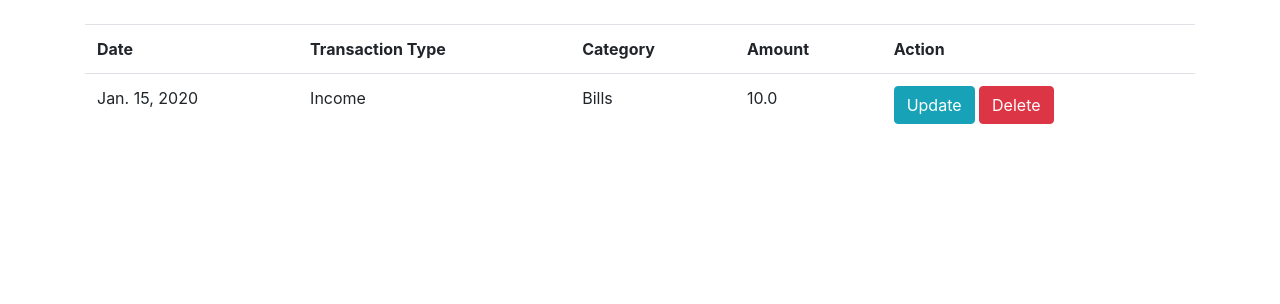
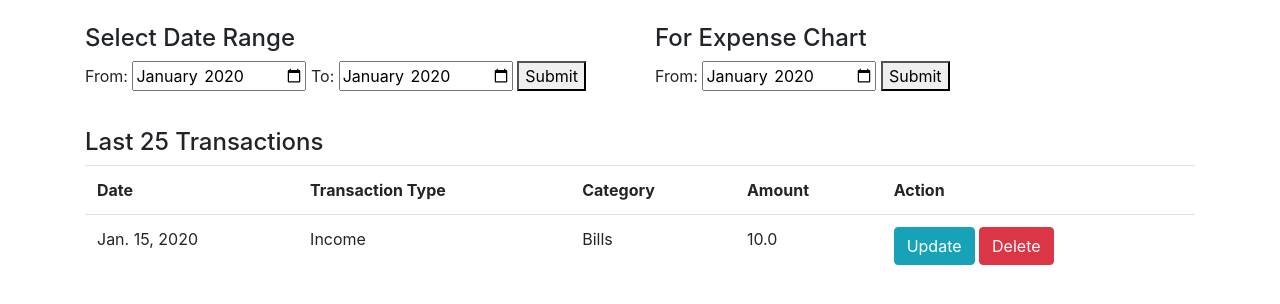
Before and after one commit to indresharma/budgetapp, a Django app: page / in a window 1280 px wide. Shown: the part 56-360 px from the top of the page. Run offline with Django 3.2, Linux system fonts and the light colour scheme; tables that the repository leaves empty hold one stand-in row (values such as "Sample post"); some libraries are stand-ins or nearby versions.

Commit message:
added chart and date range

```diff
--- a/budgetapp/urls.py
+++ b/budgetapp/urls.py
@@ -21,10 +21,11 @@ urlpatterns = [
     path('admin/', admin.site.urls),
     path('', views.home, name='home'),
     path('today/', views.TransactionTodayArchiveView.as_view(), name="today"),
-    path('monthly/', views.monthlyView, name="monthly"),
-    # path('<int:year>/<int:month>/', views.MonthArchiveView.as_view(), name='monthly'),
+    path('monthly/', views.last_month_view, name="monthly"),
+    path('date_range/', views.date_range_view, name='date_range'),
     path('create/', views.TransactionCreateView.as_view(), name='create'),
     path('update/<int:pk>', views.TransactionUpdateView.as_view(), name="update"),
     path('delete/<int:pk>', views.TransactionDeleteView.as_view(), name="delete"),
+    path('chart', views.expense_chart, name="chart"),
 
 ]
--- a/expensemanager/forms.py
+++ b/expensemanager/forms.py
@@ -1,5 +1,7 @@
 from django import forms
 from .models import Transaction
+
+
 
 
 class TransactionForm(forms.ModelForm):
--- a/expensemanager/models.py
+++ b/expensemanager/models.py
@@ -9,6 +9,7 @@ trans_type = [
 
 category_types= [
     ('Bills', 'Bills'),
+    ('Rent', 'Rent'),
     ('Transportation', 'Transportation'),
     ('Shopping', 'Shopping'),
     ('Grocery', 'Grocery'),
@@ -19,7 +20,6 @@ category_types= [
     ('Other Income', 'Other Income'),
 
 ]
-
 
 
 class Transaction(models.Model):
--- a/expensemanager/templates/expensemanager/base.html
+++ b/expensemanager/templates/expensemanager/base.html
@@ -10,6 +10,9 @@
 
     <script src="https://stackpath.bootstrapcdn.com/bootstrap/4.4.1/js/bootstrap.min.js" integrity="sha384-wfSDF2E50Y2D1uUdj0O3uMBJnjuUD4Ih7YwaYd1iqfktj0Uod8GCExl3Og8ifwB6" crossorigin="anonymous"></script>
     <script src="https://code.jquery.com/jquery-3.4.1.js" integrity="sha256-WpOohJOqMqqyKL9FccASB9O0KwACQJpFTUBLTYOVvVU=" crossorigin="anonymous"></script>
+    <!-- chart.js CDN -->
+    <script src="https://cdn.jsdelivr.net/npm/chart.js@2.8.0"></script>
+
 </head>
 <body>
     <div class="shadow p-3 mb-5 bg-white rounded">
--- a/expensemanager/templates/expensemanager/home.html
+++ b/expensemanager/templates/expensemanager/home.html
@@ -1,5 +1,51 @@
 {% extends 'expensemanager/base.html'%}
 {% block body %}
+
+<div class="row">
+    <div class="col-md-12">
+
+    </div>
+</div>
+
+<div class="row">
+    <div class="col-md-6">
+        <h4>Select Date Range</h4>
+        <table class="table">
+            <form method="POST" action="{% url 'date_range' %}" class="form-control">
+                {% csrf_token %}
+                <div class="form-group">
+                <label for="startmonth">From: </label>
+                <input type="month" id="startmonth" name="startmonth" min="2019-01" value="2020-01">
+                <label for="endmonth">To: </label>
+                <input type="month" id="endmonth" name="endmonth" min="2019-01" value="2020-01">
+                <button type="submit" class="">Submit</button>
+                </div>
+            </form>
+        </table>
+    </div>
+    <div class="col-md-6">
+        <h4>For Expense Chart </h4>
+        <table class="table">
+            <form method="POST" action="{% url 'chart' %}" class="form-control">
+                {% csrf_token %}
+                <div class="form-group">
+                <label for="chartinput">From: </label>
+                <input type="month" id="chartinput" name="chartinput" min="2019-01" value="2020-01">
+                <button type="submit" class="">Submit</button>
+                </div>
+            </form>
+        </table>
+    </div>
+</div>
+
+<div class="row">
+    <div class="col-md-12">
+        <h4>Last 25 Transactions</h4>
+    </div>
+</div>
+
+<div class="row">
+    <div class="col-md-12">
         <table class="table">
             <tr>
                 <th>Date</th>
@@ -20,5 +66,7 @@
             </tr>
             {% endfor %}
         </table>
+    </div>
+</div>
 
 {% endblock %}}
--- a/expensemanager/templates/expensemanager/transaction_archive_day.html
+++ b/expensemanager/templates/expensemanager/transaction_archive_day.html
@@ -1,7 +1,7 @@
 {% extends 'expensemanager/base.html'%}
 {% block body %}
 <div class="container">
-    <h6>Daily transactions for {{day}}</h6>
+    <h4>Daily transactions for {{day}}</h4>
 
     <table class="table">
         <tr>
--- a/expensemanager/views.py
+++ b/expensemanager/views.py
@@ -10,7 +10,7 @@ from django.db.models import Sum
 # Create your views here.
 
 def home(request):
-    transactions = Transaction.objects.all().order_by('date')[:25]
+    transactions = Transaction.objects.all().order_by('date').reverse()[:25]
     return render(request, 'expensemanager/home.html', {'transactions': transactions})
 
 
@@ -20,20 +20,23 @@ class TransactionTodayArchiveView(TodayArchiveView):
     allow_future = True
 
 
-def daily_transactions(request):
-    pass
+def date_range_view(request):
+    if request.method == 'POST':
+        start_month = int(request.POST.get('startmonth')[5:])
+        start_year = int(request.POST.get('startmonth')[:4])
+        end_month = int(request.POST.get('endmonth')[5:])
+        end_year = int(request.POST.get('endmonth')[:4])
+
+        select_transactions = Transaction.objects.filter(date__year__gte=start_year, date__month__gte=start_month, date__year__lte=end_year, date__month__lte=end_month).order_by('date')
+        return render(request, 'expensemanager/date_range.html', {'select_transactions':select_transactions})
 
 
-def monthlyView(request):
+def last_month_view(request):
+
     today = datetime.datetime.now()
     cm = today.month
-    transactions = Transaction.objects.filter(date__year=today.year, date__month=today.month)
-    cm_total_income = transactions.filter(t_type="Income").aggregate(Sum('amount'))['amount__sum']
-    cm_total_expense = transactions.filter(t_type="Expense").aggregate(Sum('amount'))['amount__sum']
 
-    cm_total = cm_total_income + cm_total_expense
-
-    ### Last Month Transactions ###
+    ############# Last Month Transactions ##################
     if cm<2:
         py = today.year - 1
         pm = 12 - today.month
@@ -41,16 +44,19 @@ def monthlyView(request):
         py = today.year
         pm = today.month-1
 
-    pm_transactions = Transaction.objects.filter(date__year=py, date__month=pm)
+    pm_transactions = Transaction.objects.filter(date__year=py, date__month=pm).order_by('date')
     pm_total_income = pm_transactions.filter(t_type="Income").aggregate(Sum('amount'))['amount__sum']
     pm_total_expense = pm_transactions.filter(t_type="Expense").aggregate(Sum('amount'))['amount__sum']
-    # pm_total = pm_total_income + pm_total_expense
+
+    #string formatting for large numbers
+    pm_total_income = f'{pm_total_income:,}'
+    pm_total_expense = f'{pm_total_expense:,}'
 
     return render(request, 'expensemanager/monthly_transaction.html', {
         'transactions': transactions,
         'pm_transactions':pm_transactions,
-        'cm_total':cm_total,
-        # 'pm_total':pm_total,
+        'pm_total_income':pm_total_income,
+        'pm_total_expense':pm_total_expense,
         })
 
 
@@ -71,3 +77,24 @@ class TransactionUpdateView(UpdateView):
 class TransactionDeleteView(DeleteView):
     model = Transaction
     success_url = reverse_lazy('home')
+
+
+######################### Charts  ##############################
+
+def expense_chart(request):
+    labels = []
+    data = []
+    chart_month = int(request.POST.get("chartinput")[5:])
+    chart_year = int(request.POST.get("chartinput")[:4])
+
+    queryset = Transaction.objects.filter(date__year=chart_year, date__month=chart_month, t_type='Expense').values(
+        'category').annotate(total_amount = Sum('amount')).order_by('category')
+    # result is a dictionary
+    for value in queryset:
+        labels.append(value.get('category'))
+        data.append(value.get('total_amount'))
+
+    return render(request, 'expensemanager/expense_chart.html', {
+        'labels': labels,
+        'data': data,
+    })
```
Also changed, not shown: expensemanager/templates/expensemanager/daily_transactions.html (deleted, +0 -26 lines), expensemanager/templates/expensemanager/date_range.html (added, +28 -0 lines), expensemanager/templates/expensemanager/expense_chart.html (added, +50 -0 lines), expensemanager/templates/expensemanager/monthly_transaction.html (+9 -25 lines). Lines whose indentation alone changed are shown as unchanged.
